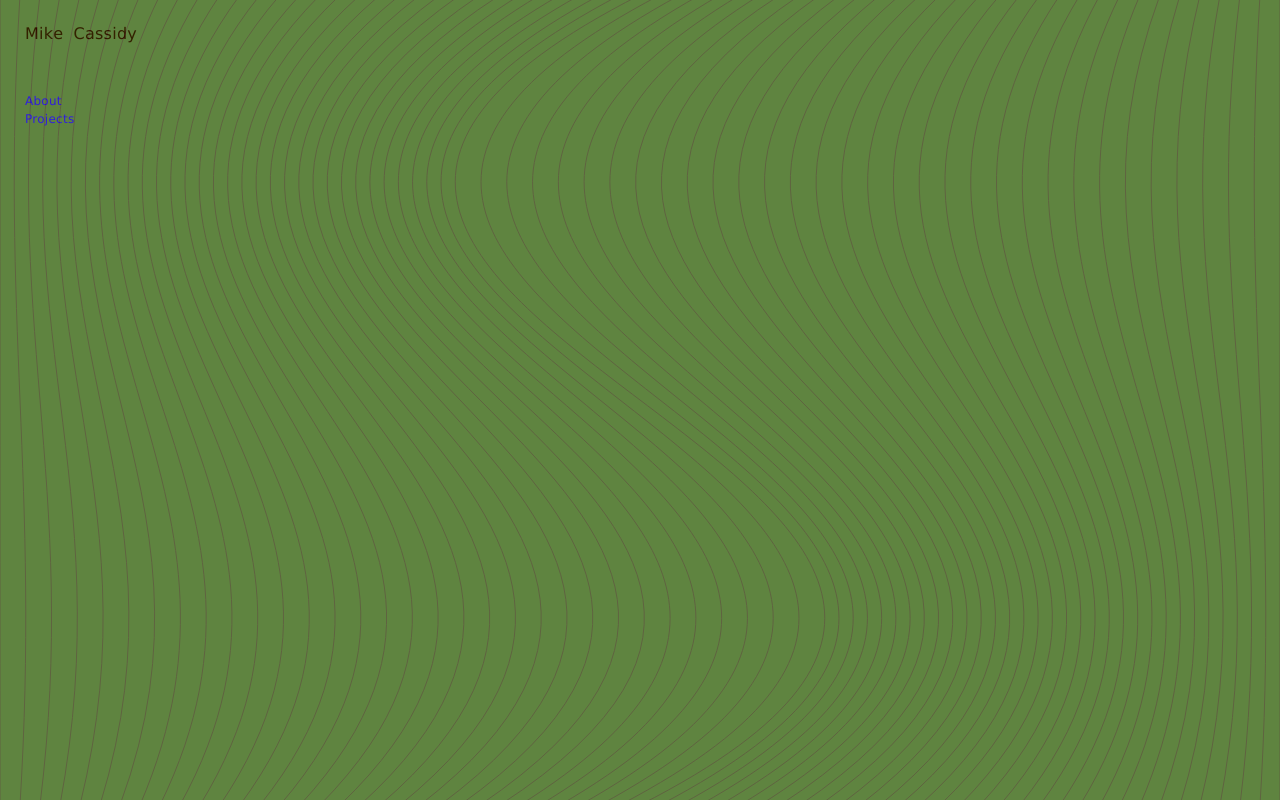
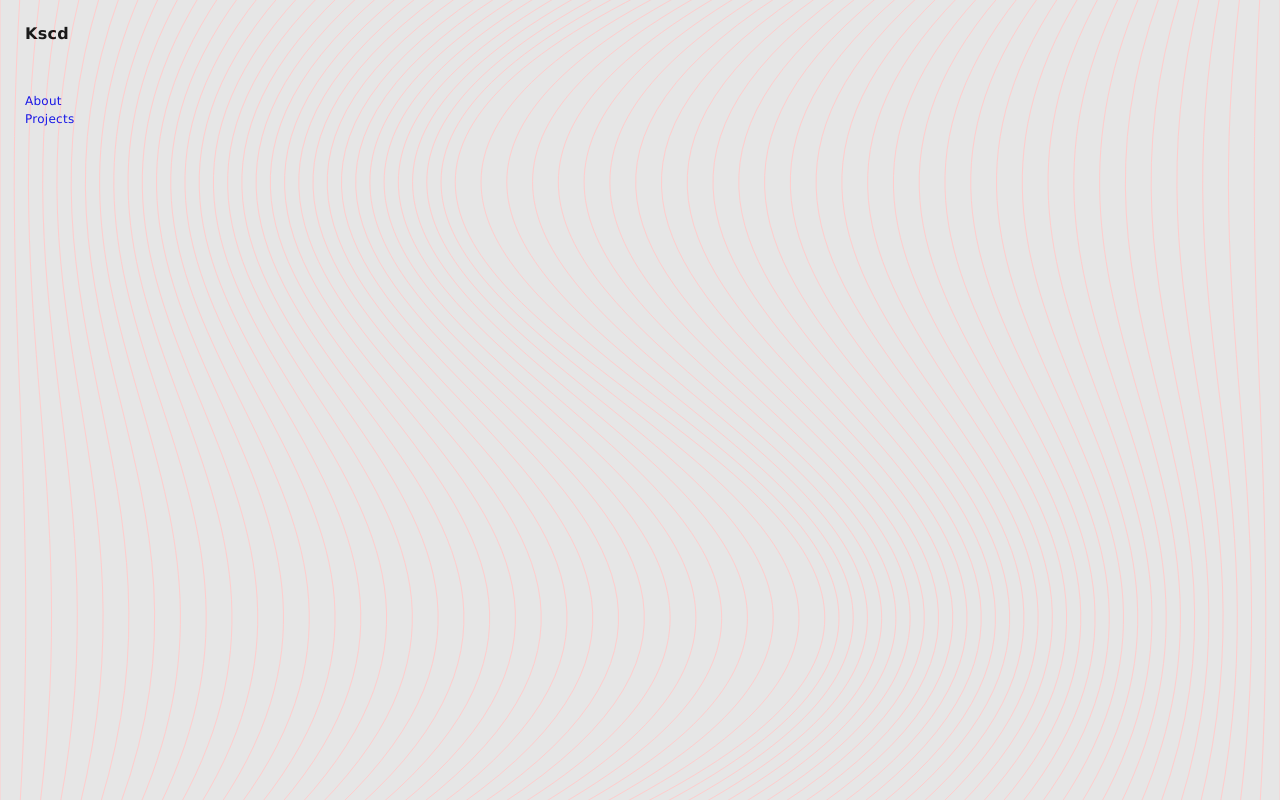
Before and after one commit to Mcas4150/NewPortfolio, a React (Create React App) app: page / in a window 1280 px wide. Built offline with nearby package versions, Linux system fonts and the light colour scheme.

Commit message:
background squiggle

```diff
--- a/src/components/App.js
+++ b/src/components/App.js
@@ -82,7 +82,8 @@ const TileContainer = styled.div`
   position: absolute;
   top: 0;
   left: 0;
-  background-color: #407954;
+  background-color: white;
+  // background-color: #407954;
   display: grid;
   margin: auto;
   width: 100%;
--- a/src/components/animations/Squiggle.js
+++ b/src/components/animations/Squiggle.js
@@ -44,7 +44,7 @@ export const Squiggle = () => {
     };
 
     function draw() {
-      context.fillStyle = "orange";
+      context.fillStyle = "grey";
       context.fillRect(0, 0, w, h);
       context.strokeStyle = "red";
       let xDiff = 0.5;
--- a/src/components/tiles/Title.js
+++ b/src/components/tiles/Title.js
@@ -6,18 +6,10 @@ export default class Title extends Component {
   render() {
     return (
       <TitleBox>
-        <Rotator letter="M" />
-        <Rotator letter="i" />
-        <Rotator letter="k" />
-        <Rotator letter="e" />
-        <Space />
-        <Rotator letter="C" />
-        <Rotator letter="a" />
+        <Rotator letter="K" />
         <Rotator letter="s" />
-        <Rotator letter="s" />
-        <Rotator letter="i" />
+        <Rotator letter="c" />
         <Rotator letter="d" />
-        <Rotator letter="y" />
       </TitleBox>
     );
   }
@@ -26,10 +18,7 @@ export default class Title extends Component {
 const TitleBox = styled.div`
   margin: 25px;
   margin-bottom: 0px;
+  font-weight: bold;
   display: flex;
   flex-direction: row;
 `;
-
-const Space = styled.div`
-  width: 10px;
-`;
```
Also changed, not shown: src/actions/collectionActions.js (+4 -4 lines), 1 other file (tests, documents, lock files or other folders).
